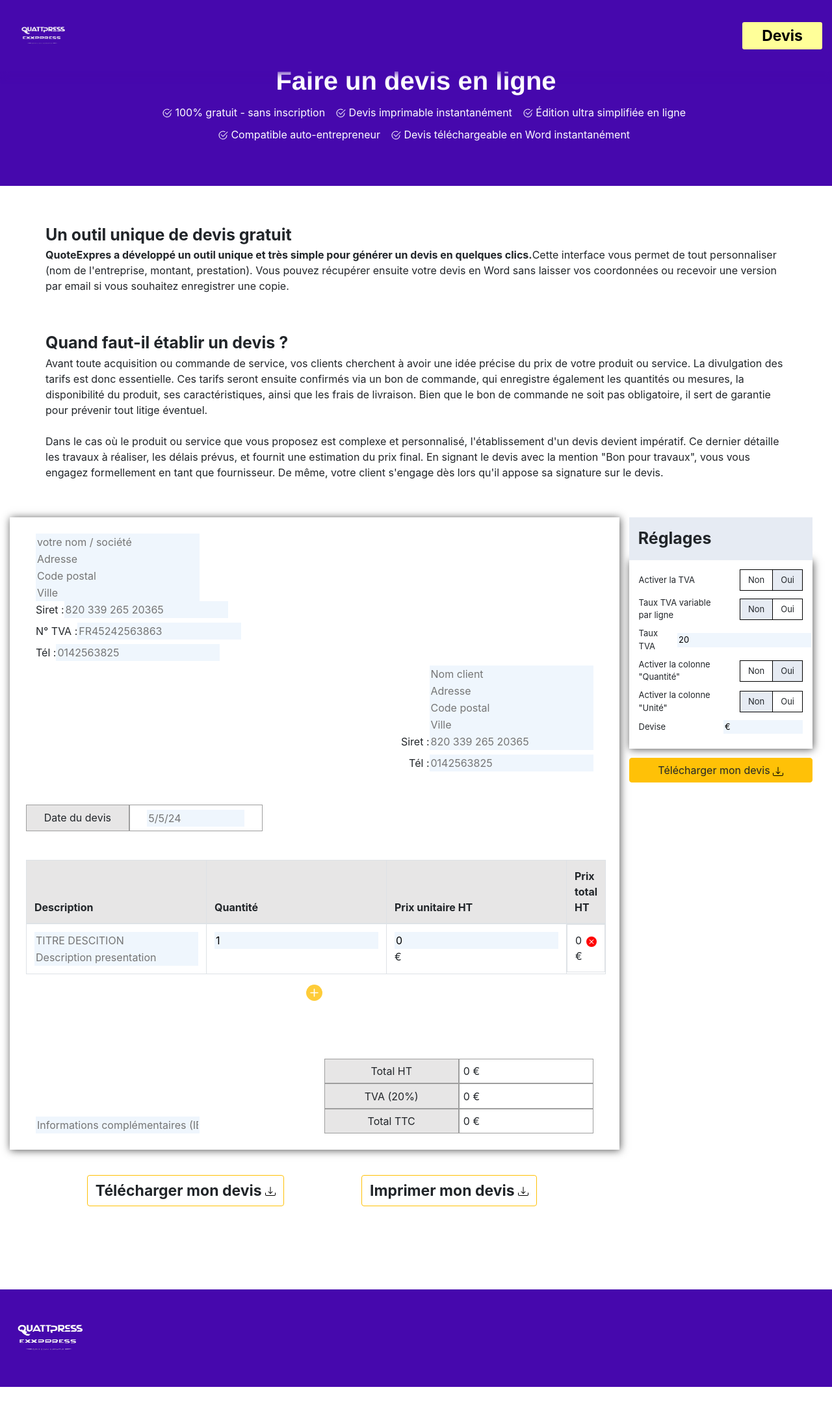
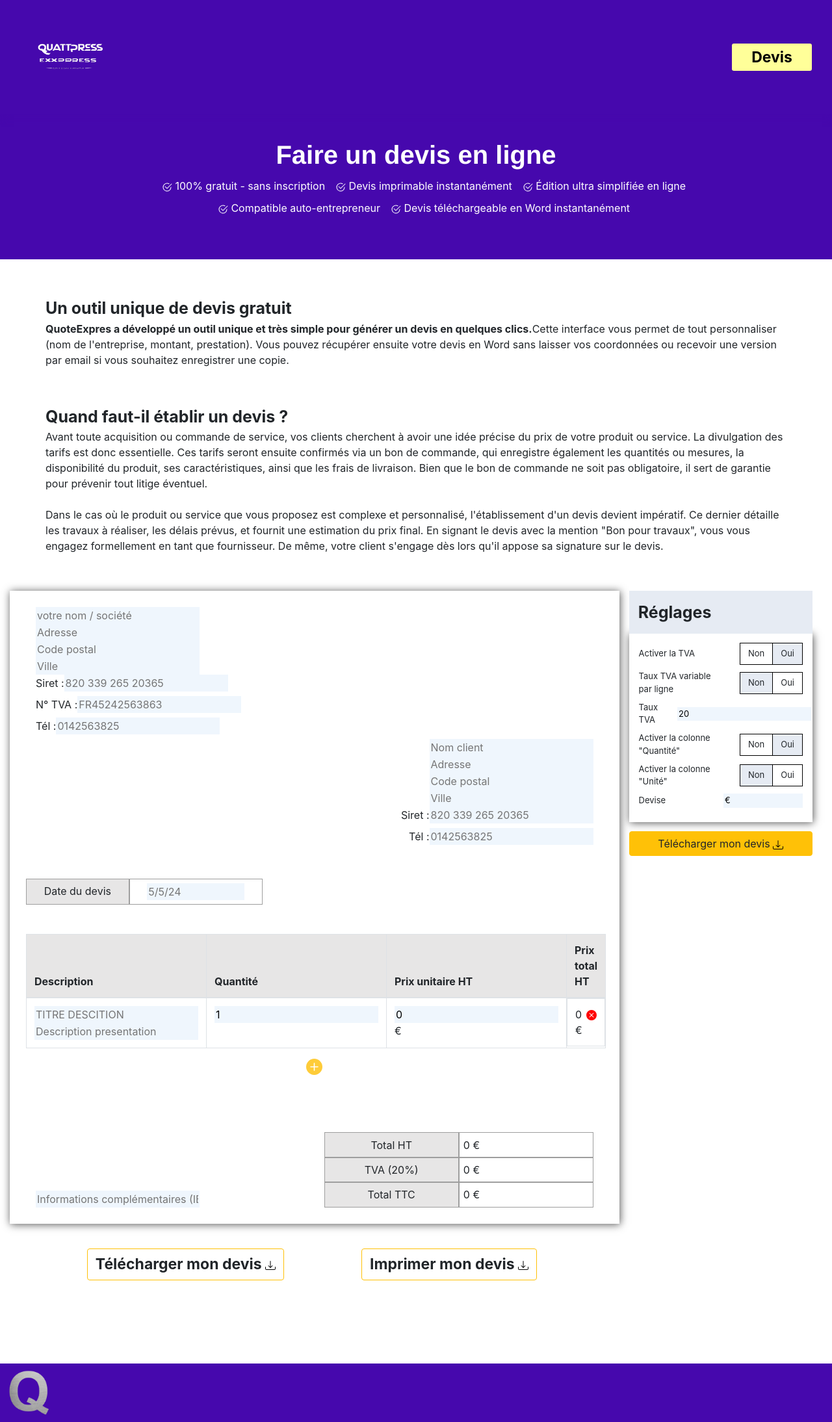
Before and after one commit to FAWZY20/QuoteExpress_FrontEnd, an Angular app: page / in a window 1280 px wide. Shown: the whole page at 65% size. Before the commit the page ends 2134 px from the top, so only its background shows below. Built offline with nearby package versions, Linux system fonts and the light colour scheme.

Commit message:
changement des culeur

```diff
--- a/src/app/components/footer/footer.component.html
+++ b/src/app/components/footer/footer.component.html
@@ -1,5 +1,5 @@
 <div class="footer">
     <div>
-        <img src="../../../assets/photos/logo.png" height="150" width="150" alt="">
+        <img src="../../../assets/photos/lettre.png" height="90" width="90" alt="">
     </div>
 </div>
--- a/src/app/components/header/header.component.css
+++ b/src/app/components/header/header.component.css
@@ -4,7 +4,7 @@
 
 .header-bloc {
     display: flex;
-    padding-top: 8%;
+    padding-top: 3%;
     color: white;
     flex-direction: column;
     align-items: center;
@@ -53,13 +53,7 @@ li {
 }
 
 .navbar {
-    overflow: hidden;
-    top: 0;
-    padding: 0;
-    z-index: 1;
-    position: fixed;
     background-color: #4608AD;
-    width: 100%;
     display: flex;
     flex-direction: row;
     justify-content: space-around;
--- a/src/app/components/header/header.component.html
+++ b/src/app/components/header/header.component.html
@@ -2,11 +2,11 @@
     <nav class="navbar row">
         <div class="col-6">
             <a class="navbar-brand" href="#">
-                <img src="../../../assets/photos/logo.png" width="100" height="100" alt="">
+                <img src="../../../assets/photos/logo.png" width="150" height="150" alt="">
             </a>
         </div>
         <div class="col-6">
-                <button (click)="scroll('header-bloc-list')"  type="submit" onclick="scrollToDevis()" class="btn btn-primary btn-sm btn-devis">Devis</button>
+                <button (click)="scroll('test')"  type="submit" onclick="scrollToDevis()" class="btn btn-primary btn-sm btn-devis">Devis</button>
         </div>
     </nav>
     <div class="header-bloc row">
```
Also changed, not shown: src/assets/photos/lettre.png (added).
